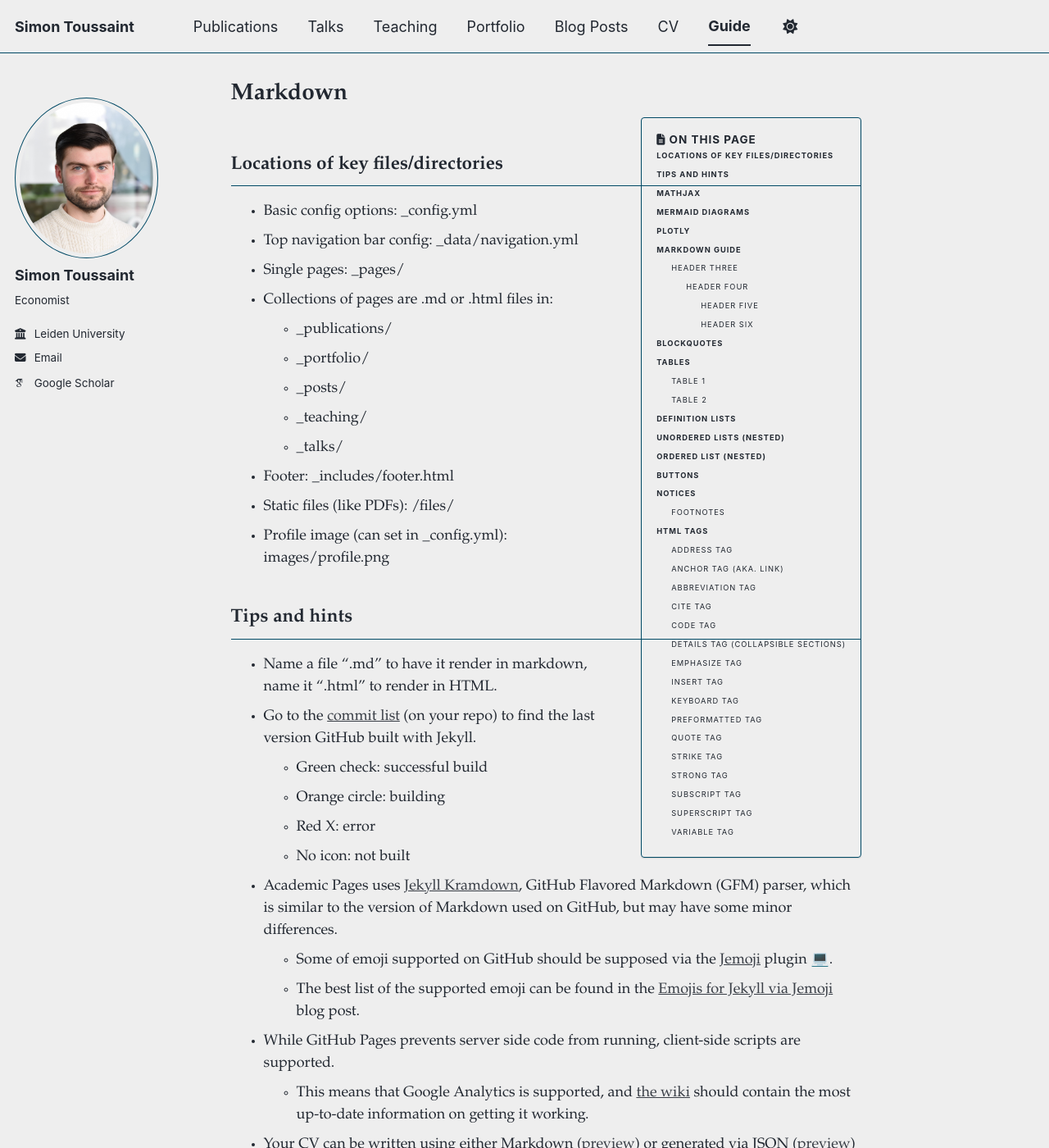
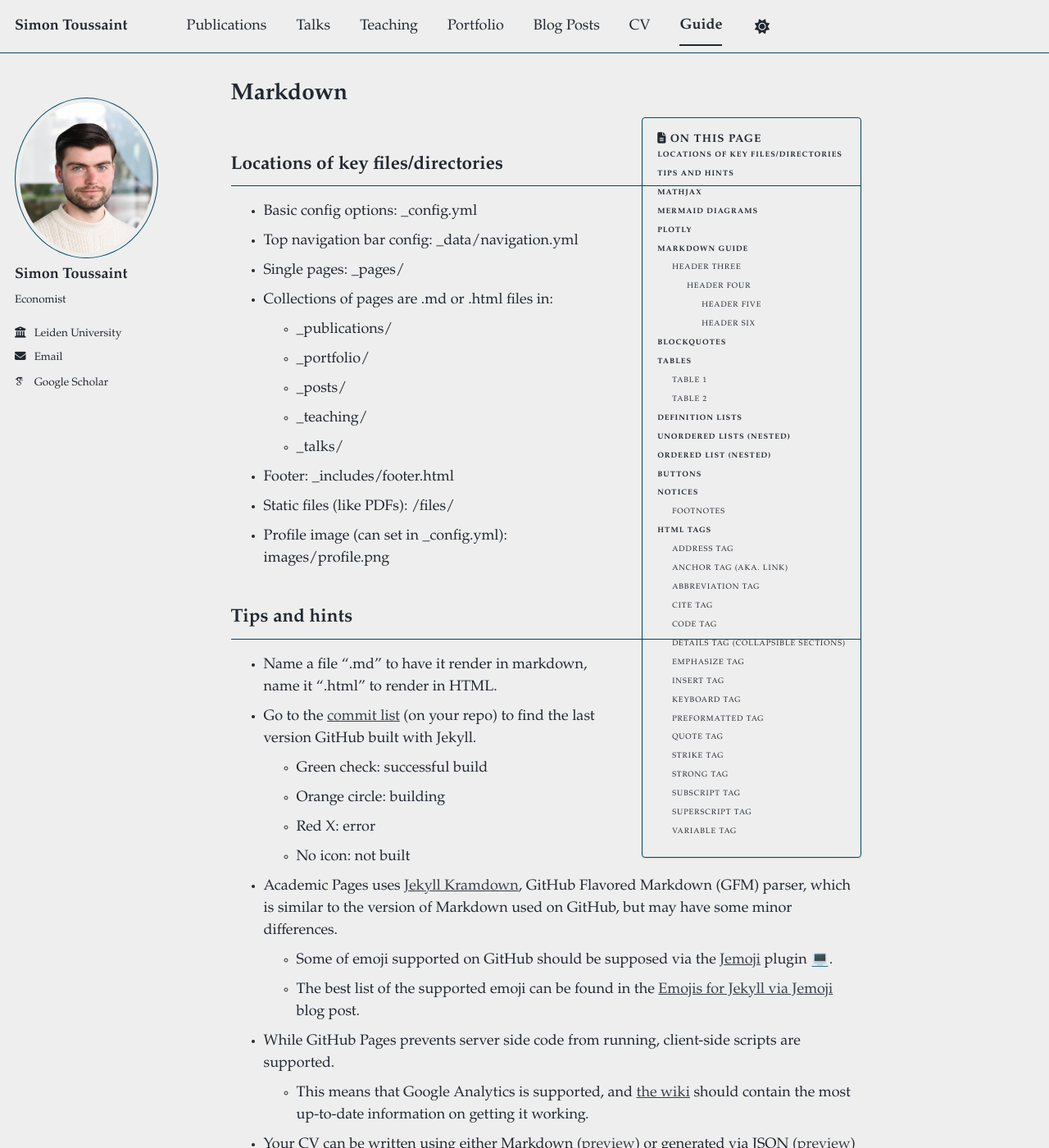
Before and after one commit to sjtoussaint/sjtoussaint.github.io, a Jekyll site: the page built from _pages/markdown.md, in a window 1280 px wide and 1400 px high. Shown: the whole window at 82% size. Built offline with Jekyll 4.4.1, drawn with Linux system fonts in a browser that asks for light colours; emoji names are drawn with the system emoji font; some web fonts are replaced; a script bundle is joined from its source files by our own code; library files that are not in the unit come from our copies.

Commit message:
Update _themes.scss

```diff
--- a/_sass/_themes.scss
+++ b/_sass/_themes.scss
@@ -15,7 +15,7 @@ $indent-var                 : 1.3em;
 
 /* System typefaces */
 $serif                      : Garamond, serif; //Georgia, Times,
-$sans-serif                 : -apple-system, ".SFNSText-Regular", "San Francisco", "Roboto", "Segoe UI", "Helvetica Neue", "Lucida Grande", Arial, sans-serif;
+$sans-serif                 : Garamond, sans-serif;//-apple-system, ".SFNSText-Regular", "San Francisco", "Roboto", "Segoe UI", "Helvetica Neue", "Lucida Grande", Arial, sans-serif;
 $monospace                  : Monaco, Consolas, "Lucida Console", monospace;
 
 /* Sans serif typefaces */
```
